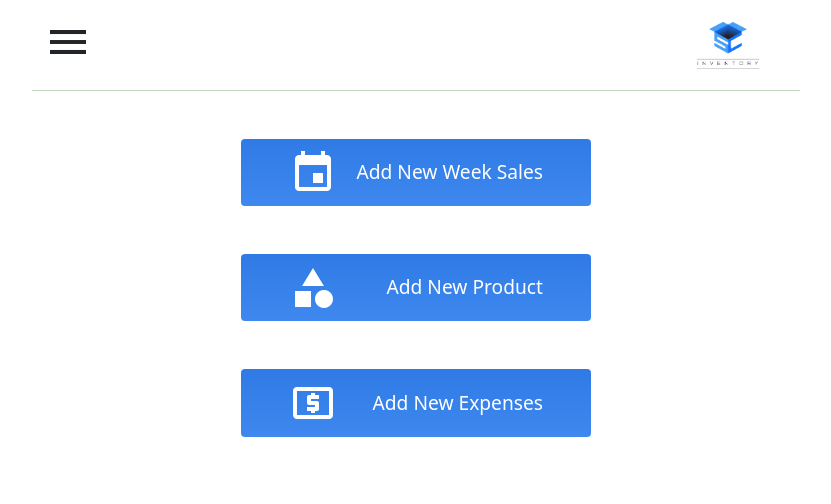
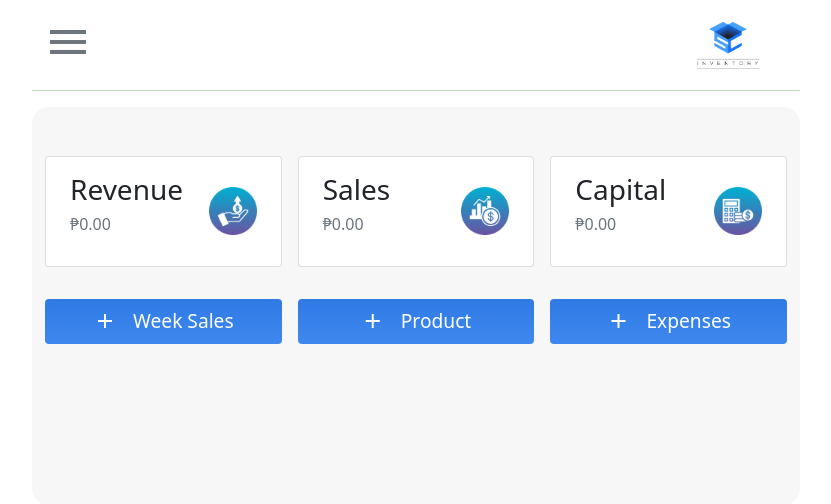
Before and after one commit to neildc14/Product-Sales-Inventory, a Node server app: page / in a window 1280 px wide. Shown: the top 504 px of the page, without its empty margins (224-1055 px from the left). Run offline with Node 20, Linux system fonts and the light colour scheme; data that the repository does not hold is empty; some libraries are stand-ins or nearby versions.

Commit message:
created sales,revenue,capital counter functionality on dashboard

```diff
--- a/controllers/productController.js
+++ b/controllers/productController.js
@@ -1,12 +1,69 @@
 var { validationResult, body } = require("express-validator");
 var Product = require("../models/Product");
 var Customer = require("../models/Customer");
+var Miscellaneous = require("../models/Miscellaneous");
 var async = require("async");
 
 exports.index_get = function (req, res, next) {
-  res.render("index", {
-    title: " Sales Inventory",
-  });
+  async
+    .parallel({
+      customers: function (callback) {
+        Customer.find().exec(callback);
+      },
+      products: function (callback) {
+        Product.find().exec(callback);
+      },
+      miscellaneous: function (callback) {
+        Miscellaneous.find().exec(callback);
+      },
+    })
+    .then((asyncresults) => {
+      const productCapitalArray = [];
+      const salesArray = [];
+      const expensesArray = [];
+      asyncresults.customers.forEach((customer) => {
+        asyncresults.products.forEach((product) => {
+          if (String(customer.product_ordered) === String(product._id)) {
+            let productCapital =
+              customer.quantity_ordered * product.original_price;
+            productCapitalArray.push(productCapital);
+            salesArray.push(customer.total_purchased);
+          }
+        });
+      });
+
+      asyncresults.miscellaneous.forEach((miscellanous) => {
+        expensesArray.push(miscellanous.amount);
+      });
+
+      let TotalExpenses = 0;
+      expensesArray.forEach((expenses) => {
+        TotalExpenses += expenses;
+      });
+
+      let TotalProductCapital = 0;
+      productCapitalArray.forEach((productCapital) => {
+        TotalProductCapital += productCapital;
+      });
+
+      let TotalSales = 0;
+      salesArray.forEach((sales) => {
+        TotalSales += sales;
+      });
+
+      let = TotalCapital = TotalProductCapital + TotalExpenses;
+      let TotalRevenue = TotalSales - TotalCapital;
+
+      res.render("index", {
+        title: " Sales Inventory",
+        TotalSales: TotalSales,
+        TotalCapital: TotalCapital,
+        TotalRevenue: TotalRevenue,
+      });
+    })
+    .catch((err) => {
+      return next(err);
+    });
 };
 
 exports.add_product_post = [
@@ -21,6 +78,7 @@ exports.add_product_post = [
     if (!errors.isEmpty()) {
       res.render("weekly_product_sales", {
         title: "Add Product",
+        product: req.body,
         errors: errors.array(),
       });
       console.log(errors.array());
@@ -79,6 +137,7 @@ exports.sales_history_add_product_post = [
       res.render("weekly_product_sales", {
         title: "Add Product",
         errors: errors.array(),
+        product: req.body,
       });
       console.log(errors.array());
       return;
--- a/public/stylesheets/style.css
+++ b/public/stylesheets/style.css
@@ -55,34 +55,49 @@ header {
   font-weight: 600;
 }
 
-.add_icon {
-  margin-left: 1rem;
-  color: white;
-  background-color: #1d63dc;
-  border-radius: 100%;
+.index_flex {
+  flex-direction: column;
 }
 
-.add_icon:hover {
-  font-size: 3.3rem !important;
-  transition: all 0.2s ease-in-out;
+.index_container {
+  margin-top: 1rem;
+  padding-bottom: 10rem;
+  border: 1px solid rgb(247, 247, 247);
+  background: rgb(247, 247, 247);
+  border-radius: 1rem;
 }
 
+.dashboard_panel .card {
+  width: 100%;
+  max-width: 350px;
+  margin: 0 auto;
+  border-radius: 4px;
+  justify-content: space-between !important;
+  align-items: center;
+}
+
+.dashboard_panel img {
+  width: 3rem;
+  height: 3rem;
+}
+
+.dashboard_panel,
 .dashboard_nav {
-  margin-top: 3rem;
-  gap: 2rem;
+  gap: 1rem;
 }
+
 .dashboard_list {
-  margin-bottom: 1rem;
+  margin: 0 auto;
+  width: 100% !important;
+  max-width: 350px;
 }
 
 .dashboard_list a {
   display: flex;
   align-items: center;
-  justify-content: space-between;
-  padding: 0.6rem 3rem;
-  width: 100% !important;
-  max-width: 350px;
-  margin: 0 auto;
+  justify-content: center;
+  gap: 1rem;
+  padding: 0.5rem 3rem;
   border-radius: 4px;
   background: linear-gradient(to bottom, #2f7ae5, #3e88ef);
   font-size: 1.2rem;
@@ -92,7 +107,7 @@ header {
 
 .dashboard_list a:hover {
   color: white;
-  background: linear-gradient(to bottom, #5e9ffa, #4686e0);
+  background: #0b6aee;
 }
 
 .top_nav {
@@ -105,12 +120,30 @@ header {
 }
 
 .side_nav li {
-  border-bottom: 1px solid #1d63dc;
+  margin: 0.5rem 0 !important;
+  padding: 0.5rem 1rem;
+  border-top-right-radius: 10px;
+  border-bottom-right-radius: 10px;
+}
+
+.side_nav li:active,
+.side_nav li:hover,
+.side_nav li:focus {
+  background: #8eb8ff;
+  color: #035df8 !important;
 }
 
 .side_nav a {
   font-size: 1.2rem;
   font-weight: 500 !important;
+  width: 100% !important;
+  height: 100% !important;
+}
+
+.side_nav a:hover,
+.side_nav a:focus,
+.side_nav a:active {
+  color: #035df8 !important;
 }
 
 table {
@@ -138,6 +171,15 @@ td {
     max-width: 60% !important;
   }
 
+  /* .index_container {
+    max-width: 70% !important;
+  }
+
+  .dashboard_list,
+  .dashboard_panel .card {
+    max-width: 30%;
+  } */
+
   .top_nav {
     top: 13vh;
   }
@@ -145,13 +187,21 @@ td {
   .side_nav a {
     font-size: 1rem;
   }
+
+  .index_flex {
+    flex-direction: row !important;
+  }
 }
 
 @media (min-width: 992px) {
   .top_nav {
     padding-left: 12.5rem;
   }
+  .dashboard_list a {
+    padding: 0.5rem 2rem;
+  }
 }
+
 @media (min-width: 1024px) {
   .top_nav {
     padding-left: 18rem;
--- a/views/index.ejs
+++ b/views/index.ejs
@@ -5,40 +5,69 @@
     <main>
       <div class="container-fluid px-0 mx-0">
         <%-include('./partials/nav')%>
-        <div class="container">
-          <!-- <div class="col col-sm-12 col-xs-12 col-md-12">
-            <div class="card bg-light">
-              <div class="card-title">Title</div>
-              <div class="card-body">Body</div>
+        <div class="container index_container">
+          <div class="row">
+            <div class="col col-sm-12 col-xs-12 col-md-12 col-lg-12 mt-5">
+              <div class="dashboard_panel d-flex index_flex">
+                <div
+                  class="card bg-white px-4 py-3 d-flex flex-row bg-gradient mb-2"
+                >
+                  <div class="card-title">
+                    <h3>Revenue</h3>
+                    <div>
+                      <h6 class="text-secondary">₱<%=TotalRevenue%>.00</h6>
+                    </div>
+                  </div>
+
+                  <div><img src="/images/profits.png" alt="" /></div>
+                </div>
+                <div
+                  class="card bg-white px-4 py-3 d-flex flex-row bg-gradient mb-2"
+                >
+                  <div class="card-title">
+                    <h3>Sales</h3>
+                    <div>
+                      <h6 class="text-secondary">₱<%=TotalSales%>.00</h6>
+                    </div>
+                  </div>
+
+                  <div><img src="/images/growth.png" alt="" /></div>
+                </div>
+                <div
+                  class="card bg-white px-4 py-3 d-flex flex-row bg-gradient mb-2"
+                >
+                  <div class="card-title">
+                    <h3>Capital</h3>
+                    <div>
+                      <h6 class="text-secondary">₱<%=TotalCapital%>.00</h6>
+                    </div>
+                  </div>
+
+                  <div><img src="/images/accounting.png" alt="" /></div>
+                </div>
+              </div>
             </div>
-          </div> -->
-          <div class="row">
-            <div class="col col-sm-12 col-xs-12 col-md-12">
-              <nav class="dashboard_nav d-flex flex-column">
-                <li class="dashboard_list">
+
+            <div class="col col-sm-12 col-xs-12 col-md-12 col-lg-12 mt-4">
+              <nav class="dashboard_nav d-flex index_flex">
+                <div class="dashboard_list">
                   <a href="/add_weekly_product_sales"
-                    ><span class="material-symbols-outlined material-icons">
-                      event
-                    </span>
-                    Add New Week Sales</a
+                    ><span class="material-symbols-outlined"> add </span> Week
+                    Sales</a
                   >
-                </li>
-                <li class="dashboard_list">
+                </div>
+                <div class="dashboard_list">
                   <a href="/weekly_products"
-                    ><span class="material-symbols-outlined material-icons">
-                      category
-                    </span>
-                    Add New Product</a
+                    ><span class="material-symbols-outlined"> add </span>
+                    Product</a
                   >
-                </li>
-                <li class="dashboard_list">
+                </div>
+                <div class="dashboard_list">
                   <a href="/weekly_products/add_expenses"
-                    ><span class="material-symbols-outlined material-icons">
-                      local_atm
-                    </span>
-                    Add New Expenses</a
+                    ><span class="material-symbols-outlined"> add </span>
+                    Expenses</a
                   >
-                </li>
+                </div>
               </nav>
             </div>
           </div>
--- a/views/partials/nav.ejs
+++ b/views/partials/nav.ejs
@@ -6,7 +6,9 @@
     data-bs-target="#offcanvasRight"
     aria-controls="offcanvasRight"
   >
-    <span class="material-symbols-outlined material-icons md-48"> menu </span>
+    <span class="material-symbols-outlined material-icons md-48 text-secondary">
+      menu
+    </span>
   </button>
 
   <a href="/"><img src="/images/logo.png" alt="logo" class="logo" /></a>
@@ -18,8 +20,8 @@
   id="offcanvasRight"
   aria-labelledby="offcanvasRightLabel"
 >
-  <div class="offcanvas-header bg-primary">
-    <h5 id="offcanvasRightLabel" class="text-white">Menu</h5>
+  <div class="offcanvas-header bg-light">
+    <h5 id="offcanvasRightLabel" class="text-secondary">Menu</h5>
     <button
       type="button"
       class="btn-close text-white"
@@ -27,35 +29,47 @@
       aria-label="Close"
     ></button>
   </div>
-  <div class="offcanvas-body">
+  <div class="offcanvas-body ps-0">
     <nav class="side_nav">
       <li>
-        <a href="/" class="d-flex align-items-center"
-          ><span class="material-symbols-outlined me-2"> dashboard </span
+        <a href="/" class="d-flex align-items-center text-secondary"
+          ><span class="material-symbols-outlined me-3"> dashboard </span
           ><span>Dashboard</span></a
         >
       </li>
       <li>
-        <a href="/weekly_products" class="d-flex align-items-center"
-          ><span class="material-symbols-outlined me-2"> receipt </span
+        <a
+          href="/weekly_products"
+          class="d-flex align-items-center text-secondary"
+          ><span class="material-symbols-outlined me-3"> receipt </span
           ><span>Weekly Product Sales</span></a
         >
       </li>
       <li>
-        <a href="/sales_history" class="d-flex align-items-center"
-          ><span class="material-symbols-outlined me-2"> history </span
+        <a
+          href="/sales_history"
+          class="d-flex align-items-center text-secondary"
+          ><span class="material-symbols-outlined me-3"> history </span
           ><span>Sales History</span></a
         >
       </li>
       <li>
-        <a href="/customer_ledger" class="d-flex align-items-center"
-          ><span class="material-symbols-outlined me-2"> folder_shared </span
+        <a
+          href="/customer_ledger"
+          class="d-flex align-items-center text-secondary"
+          ><span class="material-symbols-outlined me-3"> folder_shared </span
           ><span>Consumer Ledger</span></a
         >
       </li>
       <li>
-        <a href="" class="d-flex align-items-center"
-          ><span class="material-symbols-outlined me-2"> logout </span
+        <a href="" class="d-flex align-items-center text-secondary"
+          ><span class="material-symbols-outlined me-3"> summarize </span
+          ><span>Cash Flow Reports</span></a
+        >
+      </li>
+      <li>
+        <a href="" class="d-flex align-items-center text-secondary"
+          ><span class="material-symbols-outlined me-3"> logout </span
           ><span>Logout</span></a
         >
       </li>
```
Also changed, not shown: public/images/accounting.png (added), public/images/funds.png (added), public/images/growth.png (added), public/images/management.png (added), public/images/money.png (added), public/images/price.png (added), public/images/profits.png (added), public/images/revenue (1).png (added), public/images/revenue.png (added).
